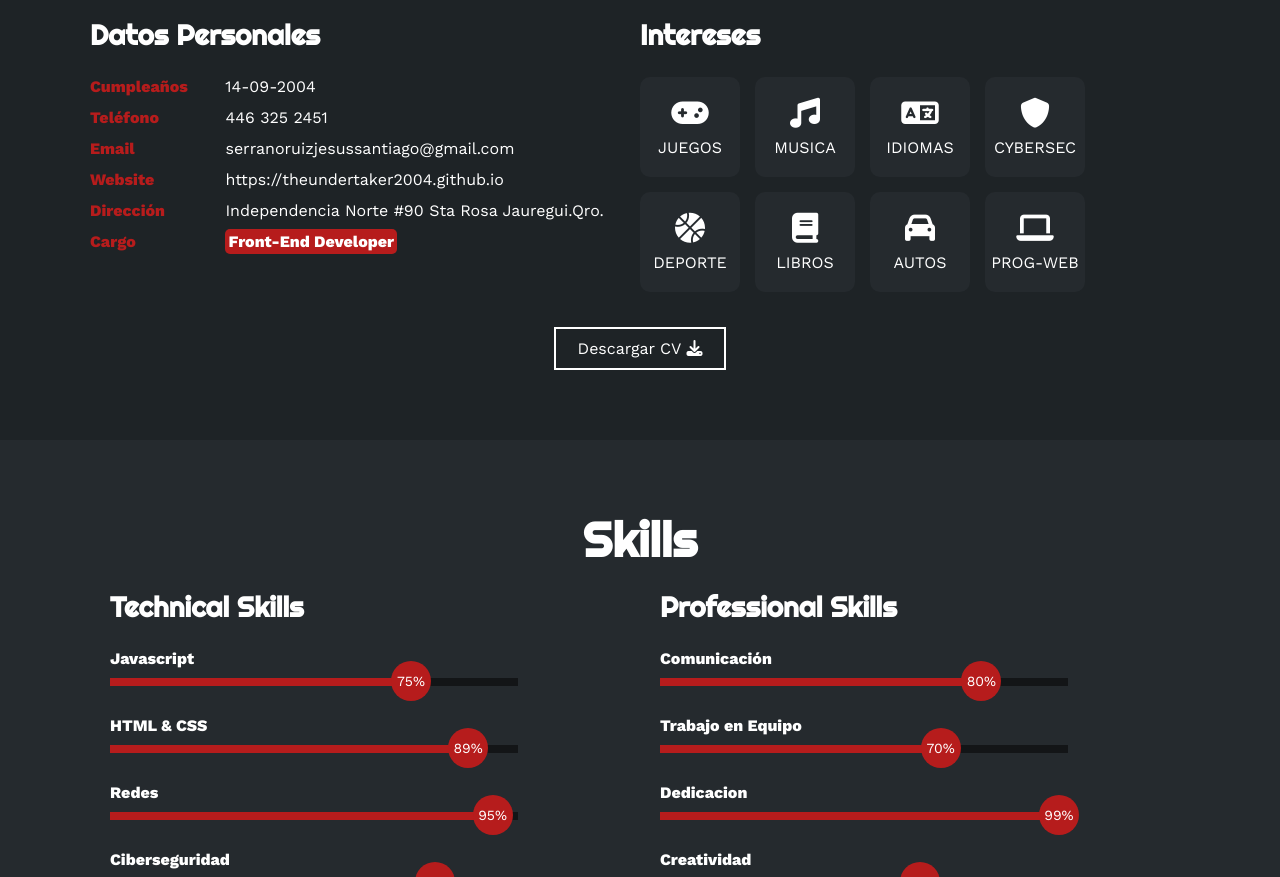
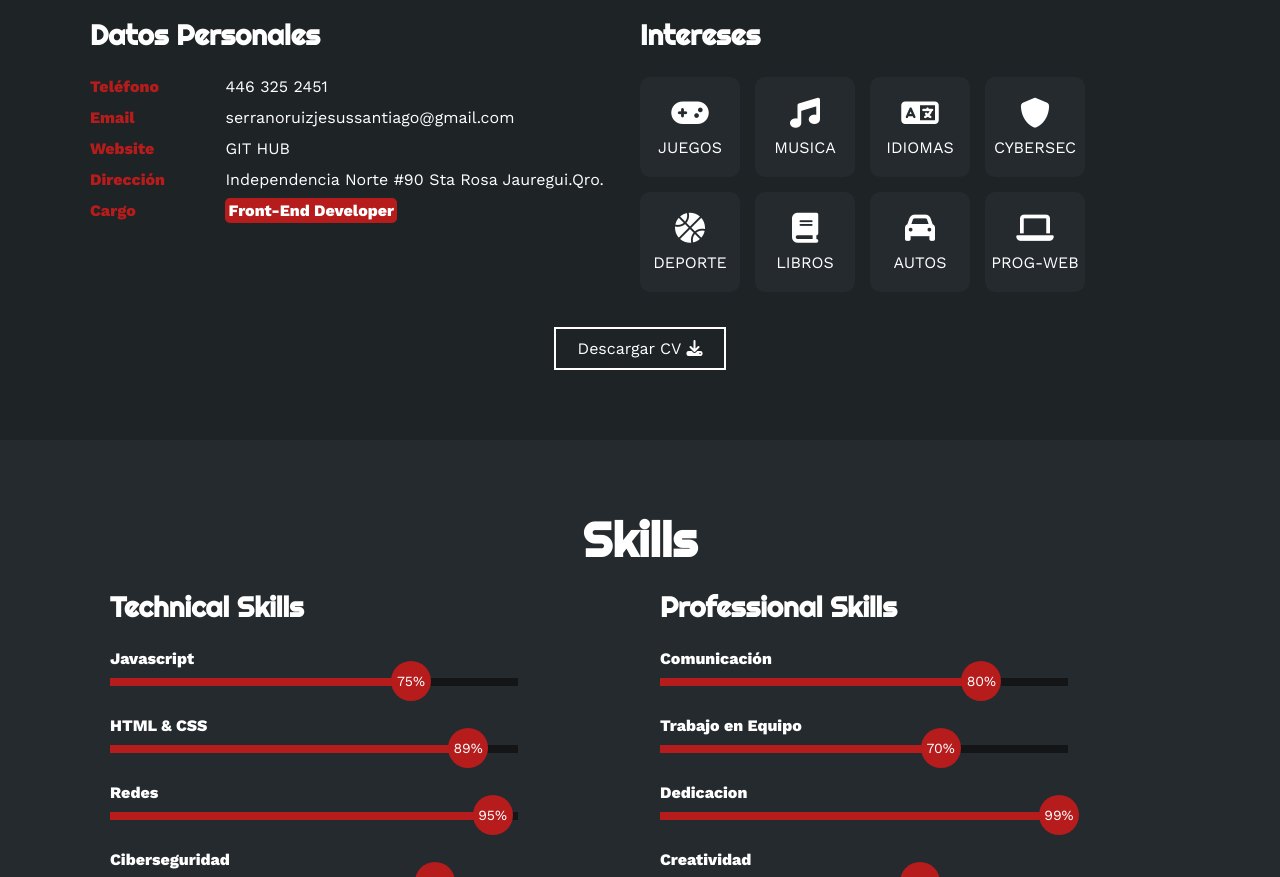
Before and after one commit to JesusSantiago2004/TheUndertaker2004.github.io, a plain HTML site: page index.html in a window 1280 px wide. Shown: the part 1172-2049 px from the top of the page. Drawn offline with nearby package versions, Linux system fonts and the light colour scheme.

Commit message:
Modifique Index

```diff
--- a/index.html
+++ b/index.html
@@ -61,10 +61,6 @@
                     <h3>Datos Personales</h3>
                     <ul>
                         <li>
-                            <strong>Cumpleaños</strong>
-                            14-09-2004
-                        </li>
-                        <li>
                             <strong>Teléfono</strong>
                             446 325 2451
                         </li>
@@ -74,7 +70,7 @@
                         </li>
                         <li>
                             <strong>Website</strong>
-                            https://theundertaker2004.github.io
+                            <a style="color: white; text-decoration: none;" href="https://github.com/">GIT HUB</a>
                         </li>
                         <li>
                             <strong>Dirección</strong>
```
